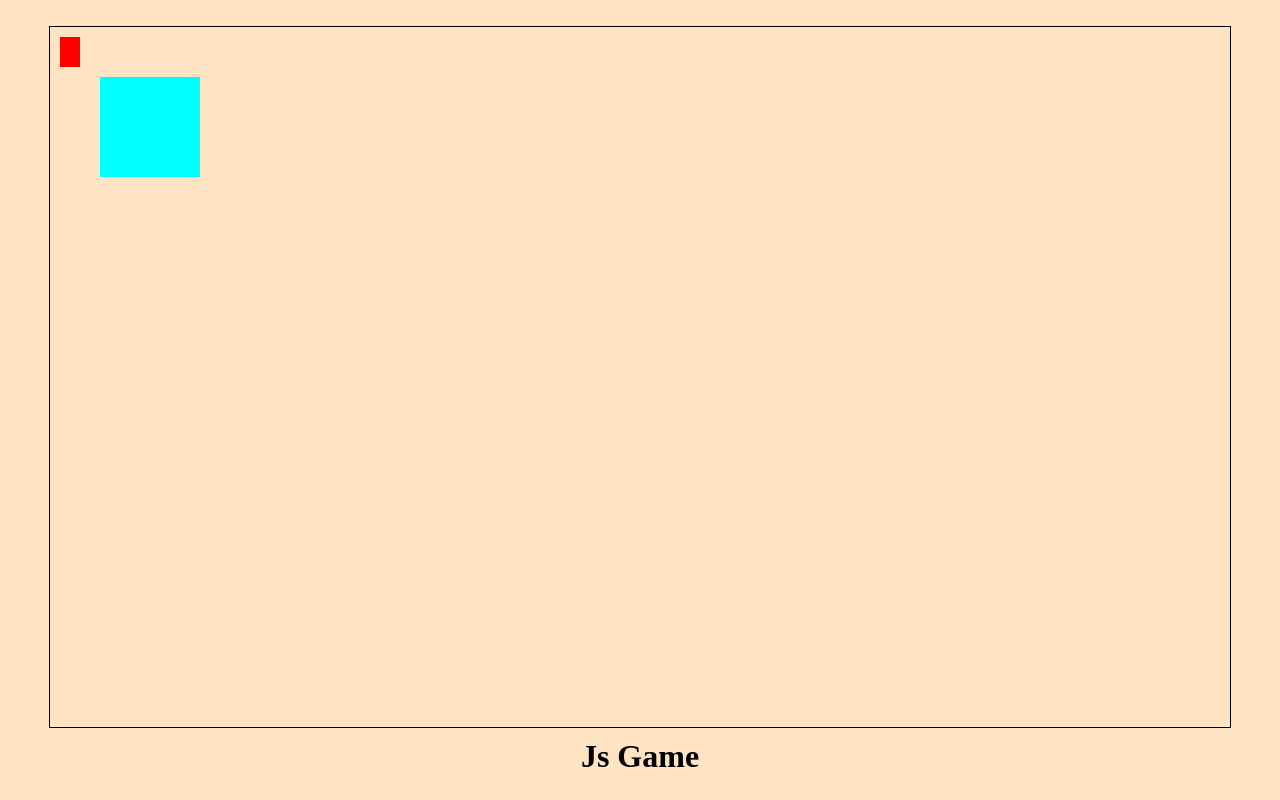
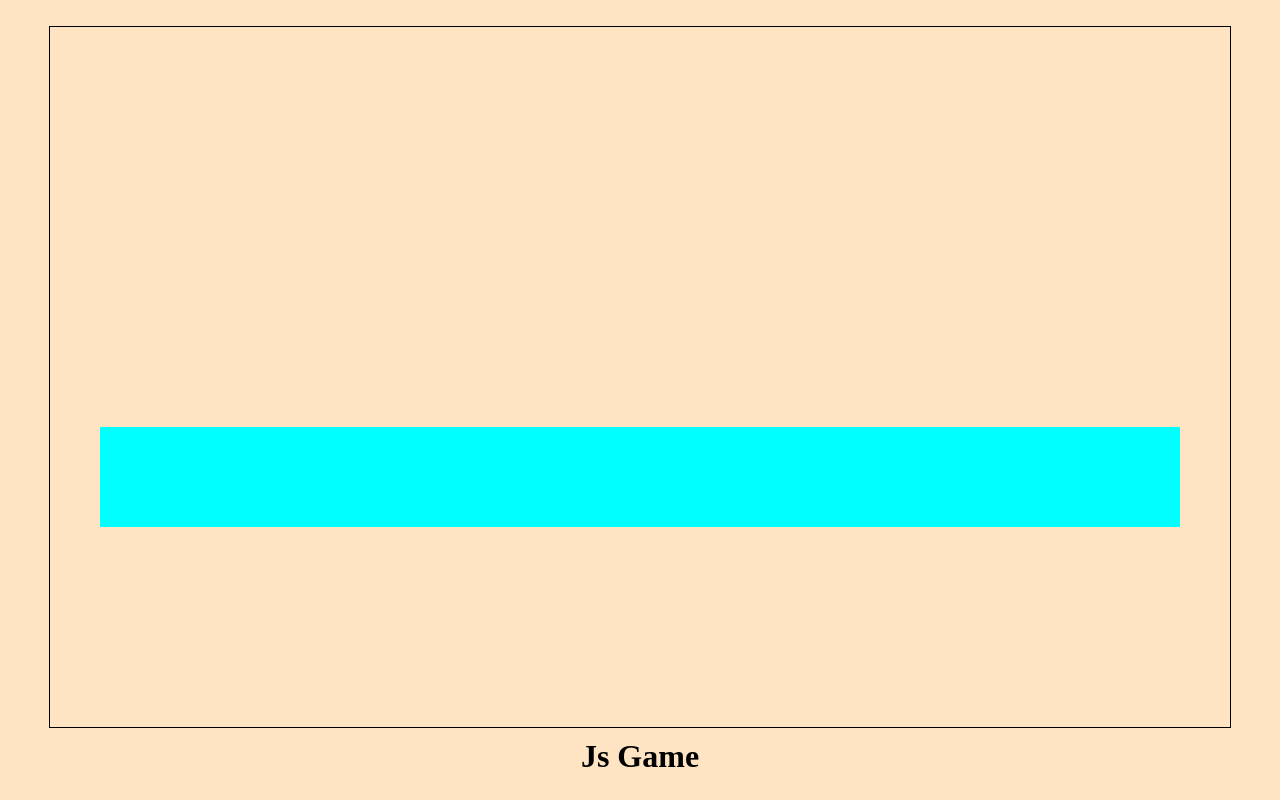
Before and after one commit to GuilhermeAndersonBR/Canvas-HTML, a plain HTML site: page index.html in a window 1280 px wide. Drawn offline with Linux system fonts and the light colour scheme.

Commit message:
Fazendo a parte inicial das Colisões e melhorando a gravidade

```diff
--- a/index.html
+++ b/index.html
@@ -5,10 +5,13 @@
         <meta http-equiv="X-UA-Compatible" content="IE=edge">
         <meta name="viewport" content="width=device-width, initial-scale=1.0">
         <title>Canvas HTML Game / JS</title>
+        <link rel="stylesheet" href="css/index.css">
+
+        <!--Scripts-->
         <script defer src="js/index.js"></script>
         <script defer src="js/component.js"></script>
         <script defer src="js/movements.js"></script>
-        <link rel="stylesheet" href="css/index.css">
+        <!---->
     </head>
     <body onload="startGame()">
         <h1>Js Game</h1>
--- a/js/component.js
+++ b/js/component.js
@@ -1,4 +1,4 @@
-const gravity = 0;
+const gravity = 0.5;
 
 function component(width, height, color, x, y, movement, type) {
     this.type = type;
@@ -11,9 +11,6 @@ function component(width, height, color, x, y, movement, type) {
     this.movement = movement;
 
     this.update = function() {
-        if (this.movement) {
-            this.gravityMovement = this.y += gravity;
-        }
         this.gravityMovement;
         this.ctx = gameArea.context;
         this.ctx.fillStyle = color;
@@ -25,4 +22,41 @@ function component(width, height, color, x, y, movement, type) {
         this.x += this.speedX;
         this.y += this.speedY;
     }
+
+    this.crashWith = function(otherobj) {
+        var myleft = this.x;
+        var myright = this.x + (this.width);
+        var mytop = this.y;
+        var mybottom = this.y + (this.height);
+        var otherleft = otherobj.x;
+        var otherright = otherobj.x + (otherobj.width);
+        var othertop = otherobj.y;
+        var otherbottom = otherobj.y + (otherobj.height);
+        var crash = true;
+        if ((mybottom < othertop) || (mytop > otherbottom) || (myright < otherleft) || (myleft > otherright)) {
+            crash = false;
+        }
+
+        var localCrash = {
+            crashRight: (myleft == otherright),
+            crashLeft: (myright == otherleft),
+            crashTop: (mybottom == othertop),
+            crashBottom: (mytop == otherbottom),
+        }
+
+        if (this.movement && !crash) {
+            this.gravityMovement = this.y += gravity;
+        } else {
+            if (!localCrash.crashTop) {
+                this.gravityMovement = this.y += gravity;
+            }
+        }
+
+        var crashResponse = {
+            crash,
+            localCrash
+        }
+
+        return crashResponse;
+    }
 }
--- a/js/index.js
+++ b/js/index.js
@@ -1,7 +1,9 @@
+var gameObstacles = [];
+
 function startGame() {
     gameArea.start();
     gameComponent = new component(20, 30, "red", 10, 10, true);
-    gameObstacle = new component(100, 100, "cyan", 50, 50, false);
+    gameObstacle = new component(gameArea.canvas.width - 100, 100, "cyan", 50, gameArea.canvas.height - 300, false);
 }
 
 var gameArea = {
@@ -23,6 +25,7 @@ var gameArea = {
 }
 
 function updateGameArea() {
+    gameComponent.crashWith(gameObstacle);
     gameArea.clear();
     gameComponent.update();
     Movement();
--- a/js/movements.js
+++ b/js/movements.js
@@ -1,4 +1,4 @@
-let baseSpeed = 2
+let baseSpeed = [8,2,2,2];
 
 function allMovements() {
 
@@ -16,8 +16,16 @@ function allMovements() {
 function Movement() {
     gameComponent.speedX = 0;
     gameComponent.speedY = 0;
-    if (gameArea.keys && gameArea.keys['w']) {gameComponent.speedY = -baseSpeed; }
-    if (gameArea.keys && gameArea.keys['s']) {gameComponent.speedY = baseSpeed; }
-    if (gameArea.keys && gameArea.keys['a']) {gameComponent.speedX= -baseSpeed; }
-    if (gameArea.keys && gameArea.keys['d']) {gameComponent.speedX= baseSpeed; }
+    if (!gameComponent.crashWith(gameObstacle).localCrash.crashBottom || !gameComponent.crashWith(gameObstacle).crash) {
+        if (gameArea.keys && gameArea.keys['w']) {gameComponent.speedY = -baseSpeed[0]; }
+    }
+    if (!gameComponent.crashWith(gameObstacle).localCrash.crashTop || !gameComponent.crashWith(gameObstacle).crash) {
+        if (gameArea.keys && gameArea.keys['s']) {gameComponent.speedY = baseSpeed[1]; }
+    }
+    if (!gameComponent.crashWith(gameObstacle).localCrash.crashRight || !gameComponent.crashWith(gameObstacle).crash) {
+        if (gameArea.keys && gameArea.keys['a']) {gameComponent.speedX = -baseSpeed[2]; }
+    }
+    if (!gameComponent.crashWith(gameObstacle).localCrash.crashLeft || !gameComponent.crashWith(gameObstacle).crash) {
+        if (gameArea.keys && gameArea.keys['d']) {gameComponent.speedX = baseSpeed[3]; }
+    }
 }
```
